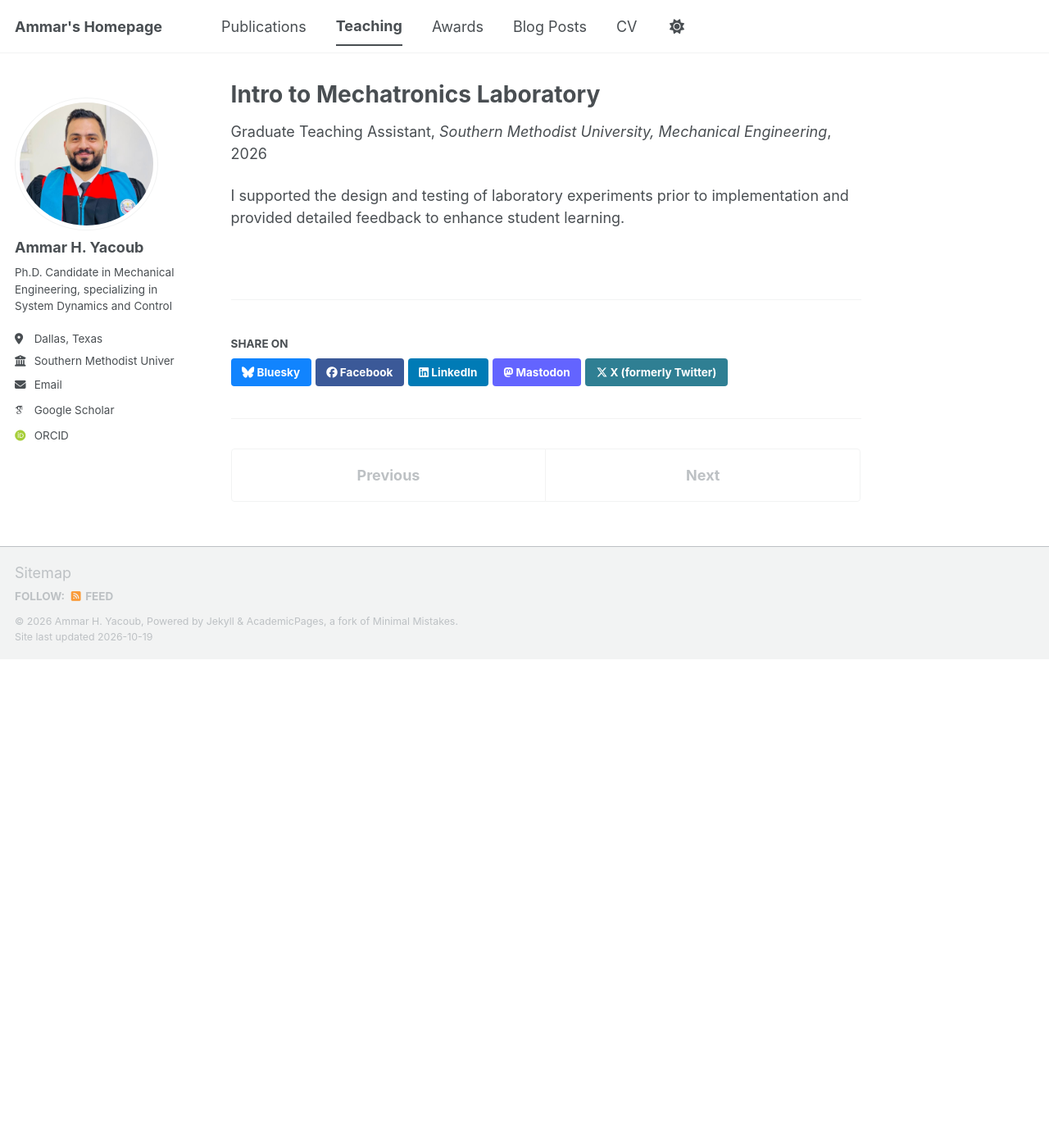
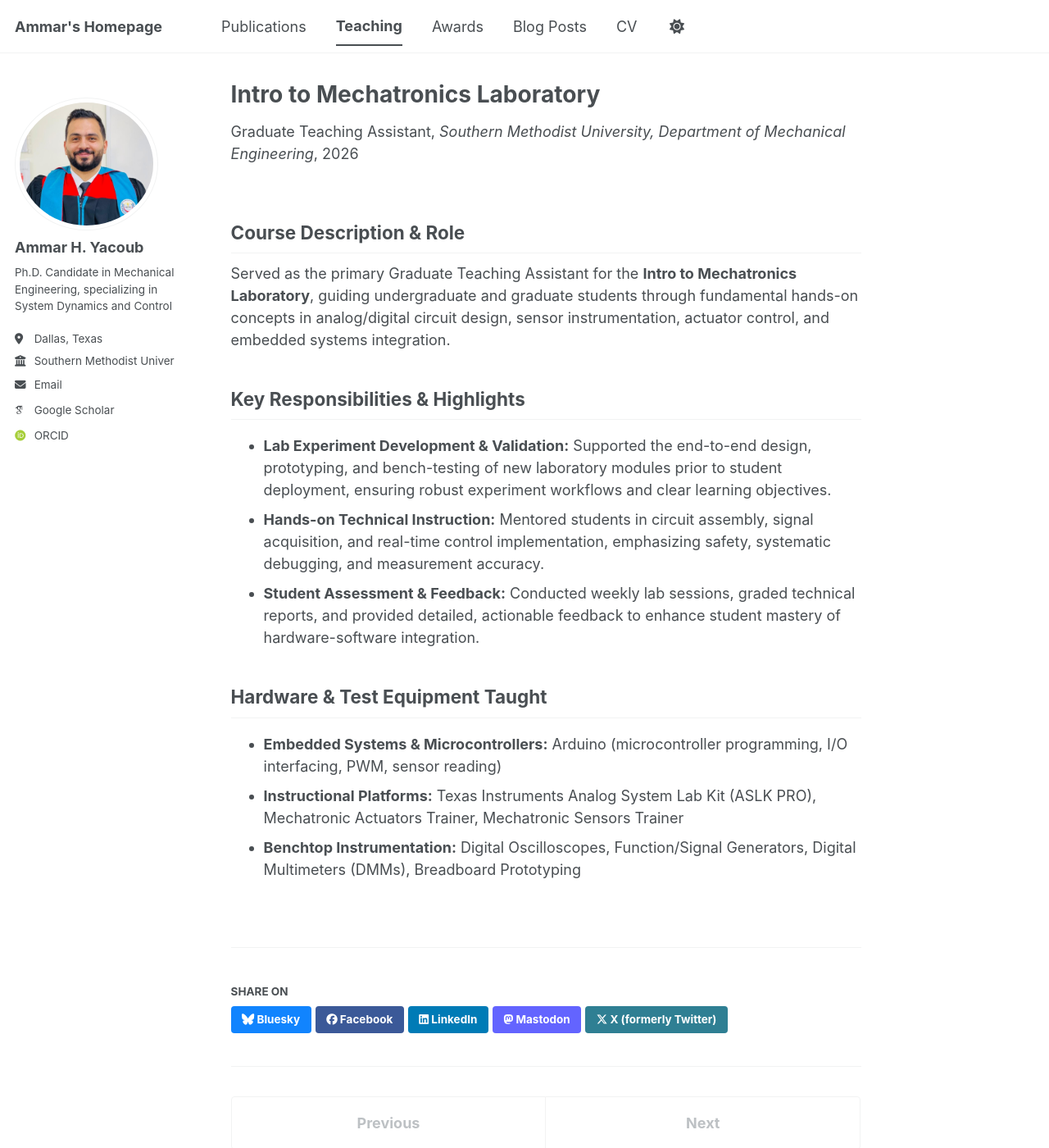
Before and after one commit to AmmarYacoub/AmmarYacoub.github.io, a Jekyll site: the page built from _teaching/Mechatronics.md, in a window 1280 px wide and 1400 px high. Shown: the whole window at 82% size. Built offline with Jekyll 4.4.1, drawn with Linux system fonts in a browser that asks for light colours; some web fonts are replaced; a script bundle is joined from its source files by our own code; library files that are not in the unit come from our copies.

Commit message:
Revise Mechatronics course information and responsibilities
Updated course details and expanded role description for the Intro to Mechatronics Laboratory.

```diff
--- a/_teaching/Mechatronics.md
+++ b/_teaching/Mechatronics.md
@@ -2,9 +2,21 @@
 title: "Intro to Mechatronics Laboratory"
 collection: teaching
 type: "Graduate Teaching Assistant"
-permalink: /teaching/Measurements/
-venue: "Southern Methodist University, Mechanical Engineering"
+permalink: /teaching/intro-mechatronics-lab
+venue: "Southern Methodist University, Department of Mechanical Engineering"
 date: 2026-01-01
-location: "Dallas, Texas"
+location: "Dallas, TX"
 ---
-I supported the design and testing of laboratory experiments prior to implementation and provided detailed feedback to enhance student learning.
+
+## Course Description & Role
+Served as the primary Graduate Teaching Assistant for the **Intro to Mechatronics Laboratory**, guiding undergraduate and graduate students through fundamental hands-on concepts in analog/digital circuit design, sensor instrumentation, actuator control, and embedded systems integration.
+
+## Key Responsibilities & Highlights
+* **Lab Experiment Development & Validation:** Supported the end-to-end design, prototyping, and bench-testing of new laboratory modules prior to student deployment, ensuring robust experiment workflows and clear learning objectives.
+* **Hands-on Technical Instruction:** Mentored students in circuit assembly, signal acquisition, and real-time control implementation, emphasizing safety, systematic debugging, and measurement accuracy.
+* **Student Assessment & Feedback:** Conducted weekly lab sessions, graded technical reports, and provided detailed, actionable feedback to enhance student mastery of hardware-software integration.
+
+## Hardware & Test Equipment Taught
+* **Embedded Systems & Microcontrollers:** Arduino (microcontroller programming, I/O interfacing, PWM, sensor reading)
+* **Instructional Platforms:** Texas Instruments Analog System Lab Kit (ASLK PRO), Mechatronic Actuators Trainer, Mechatronic Sensors Trainer
+* **Benchtop Instrumentation:** Digital Oscilloscopes, Function/Signal Generators, Digital Multimeters (DMMs), Breadboard Prototyping
```
